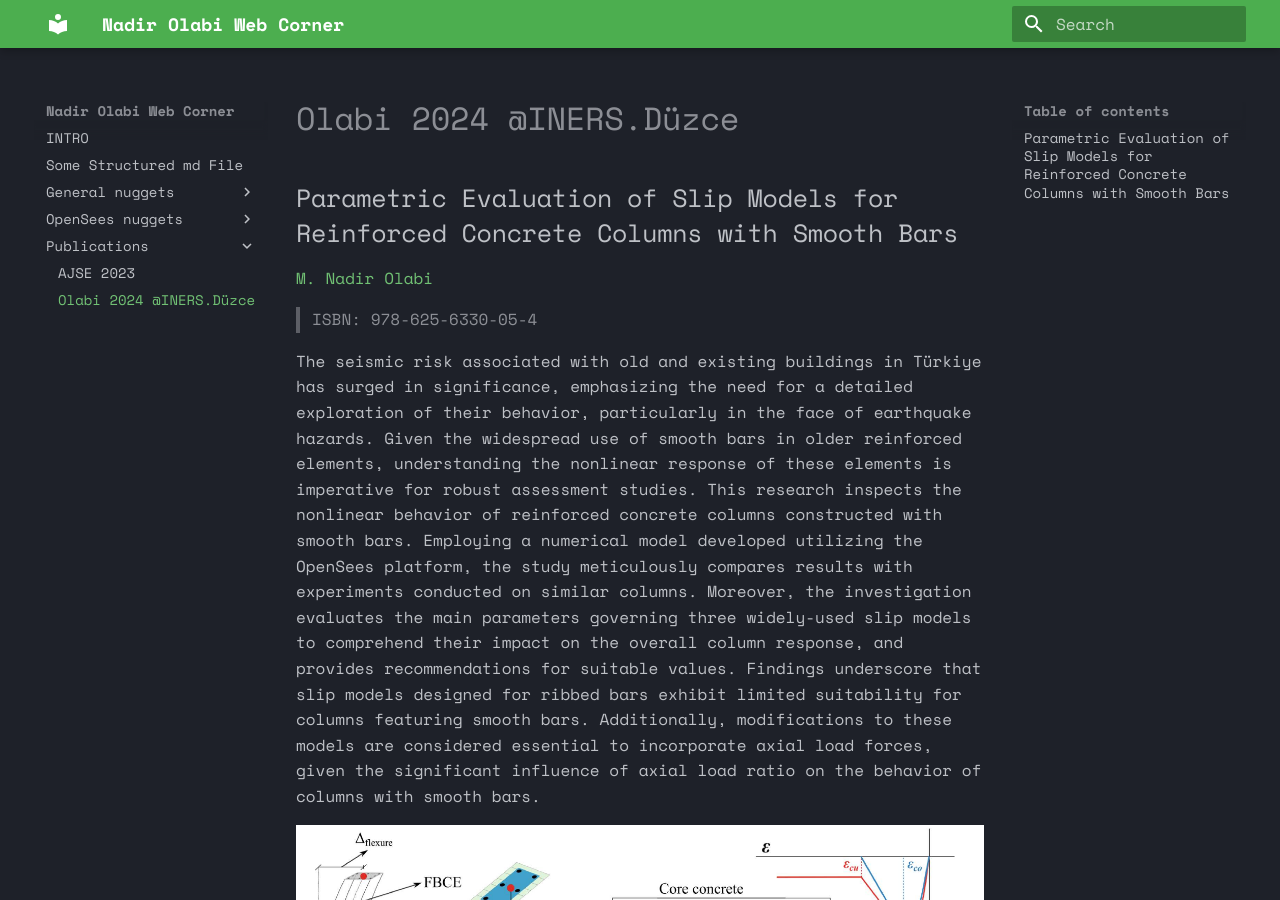
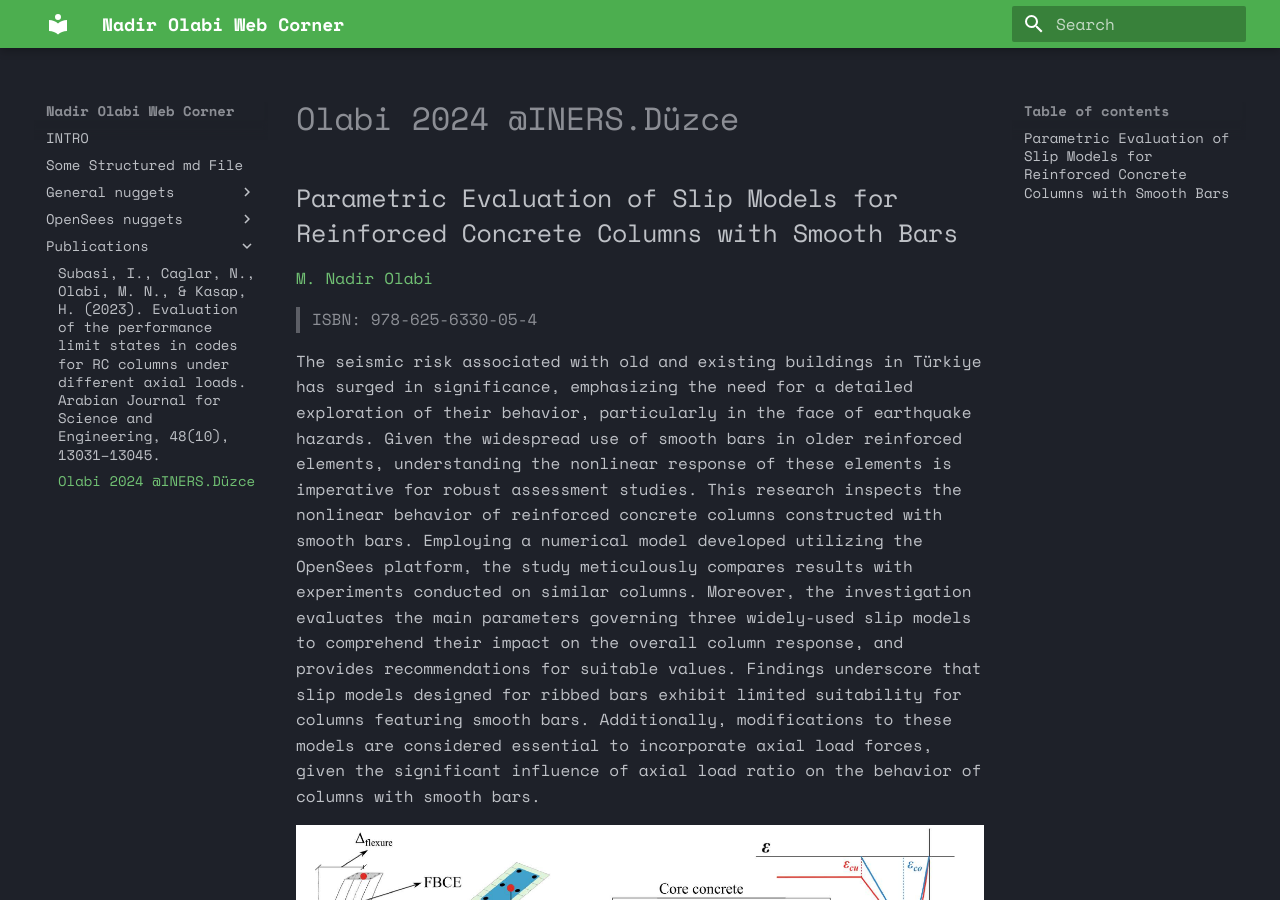
Before and after one commit to mnadhro/nadirolabi-web-corner, an MkDocs documentation site: the page built from docs/Publications/INERS_duzce_2024.md, in a window 1280 px wide and 900 px high. Built offline with MkDocs 1.6.1 and Material for MkDocs 9.7.7, drawn with Linux system fonts in a browser that asks for light colours.

Commit message:
test paper 8

```diff
--- a/docs/Publications/AJSE_2023.md
+++ b/docs/Publications/AJSE_2023.md
@@ -1,6 +1,5 @@
 ---
-title: paper AJSE
-Subasi, I., Caglar, N., Olabi, M. N., & Kasap, H. (2023). Evaluation of the performance limit states in codes for RC columns under different axial loads. Arabian Journal for Science and Engineering, 48(10), 13031–13045.
+title: Subasi, I., Caglar, N., Olabi, M. N., & Kasap, H. (2023). Evaluation of the performance limit states in codes for RC columns under different axial loads. Arabian Journal for Science and Engineering, 48(10), 13031–13045.
 ---
 
 Subasi et al. 2023 @AJSE
@@ -18,4 +17,4 @@ Evaluation of the Performance Limit States in Codes for RC Columns Under Differe
 
 Reinforced concrete columns that are not designed according to current seismic codes may be damaged under the earthquakes loads, which may cause the reinforced concrete buildings to collapse. The response of RC columns subjected to earthquake loads has to be examined in order to determine the seismic performance of RC buildings. The performance of RC columns is determined by using the deformation-based performance limit values given in the seismic codes. In this study, the effectiveness of performance limits proposed for RC columns in current seismic codes is examined quantitatively. A nonlinear finite element model was developed and verified using results of experimental studies selected from the literature. A parametric study was carried out to evaluate the performance of the state limits proposed in the codes. It is concluded that the performance limits values in TBEC 2018 are generally quite conservative compared to the values in Eurocode 8 and ASCE 41–17. This was clearly seen in low axial load levels where the effective performance is restricted to 22–53% of the actual column capacity, which limits the use of the potential ductile behavior in columns dominant by flexural response. Moreover, the study shows that the axial load level is a very important parameter in determining the performance levels according to the standards, and it is recommended that the codes used in the study update their performance levels to consider axial load variation effects.
 
-![Fig. 13 Collapse prevention performance limit values according to axial load ratio](vx_images/188833004770991.png){ align=center }
+![Fig. 13 Collapse prevention performance limit values according to axial load ratio](vx_images/188833004770991.png)
--- a/docs/Publications/INERS_duzce_2024.md
+++ b/docs/Publications/INERS_duzce_2024.md
@@ -14,7 +14,7 @@ Parametric Evaluation of Slip Models for Reinforced Concrete Columns with Smooth
 
 The seismic risk associated with old and existing buildings in Türkiye has surged in significance, emphasizing the need for a detailed exploration of their behavior, particularly in the face of earthquake hazards. Given the widespread use of smooth bars in older reinforced elements, understanding the nonlinear response of these elements is imperative for robust assessment studies. This research inspects the nonlinear behavior of reinforced concrete columns constructed with smooth bars. Employing a numerical model developed utilizing the OpenSees platform, the study meticulously compares results with experiments conducted on similar columns. Moreover, the investigation evaluates the main parameters governing three widely-used slip models to comprehend their impact on the overall column response, and provides recommendations for suitable values. Findings underscore that slip models designed for ribbed bars exhibit limited suitability for columns featuring smooth bars. Additionally, modifications to these models are considered essential to incorporate axial load forces, given the significant influence of axial load ratio on the behavior of columns with smooth bars.
 
-![Fig. 5. Fiber Beam-Column Element Model using the forceBeamColumn, and Material Models assigned to fibers](vx_images/532472643058832.png){ align=center }
+![Fig. 5. Fiber Beam-Column Element Model using the forceBeamColumn, and Material Models assigned to fibers](vx_images/532472643058832.png)
 
 
-![Fig. 7. Experimental vs numerical utilizing slip model](vx_images/51224664595949.png){ align=center }
+![Fig. 7. Experimental vs numerical utilizing slip model](vx_images/51224664595949.png)
```
Also changed, not shown: docs/Something_1st.md (+1 -1 lines).
